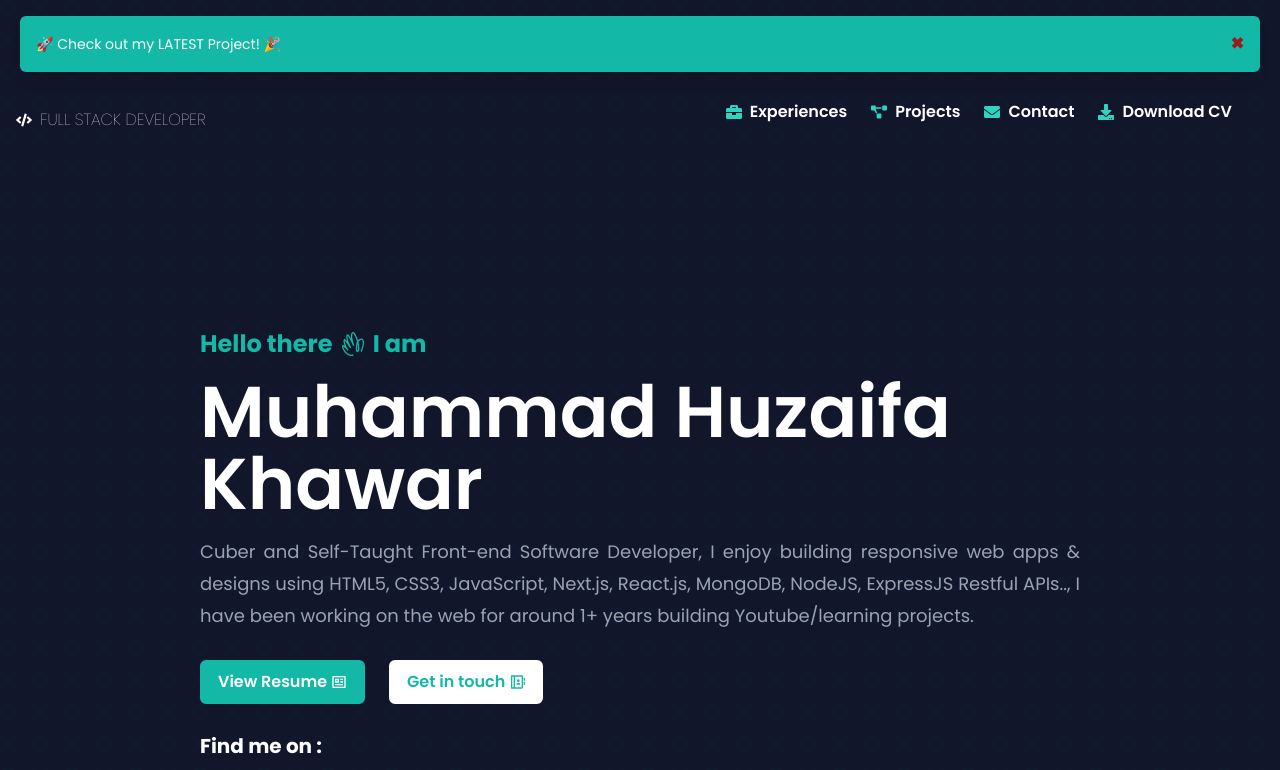
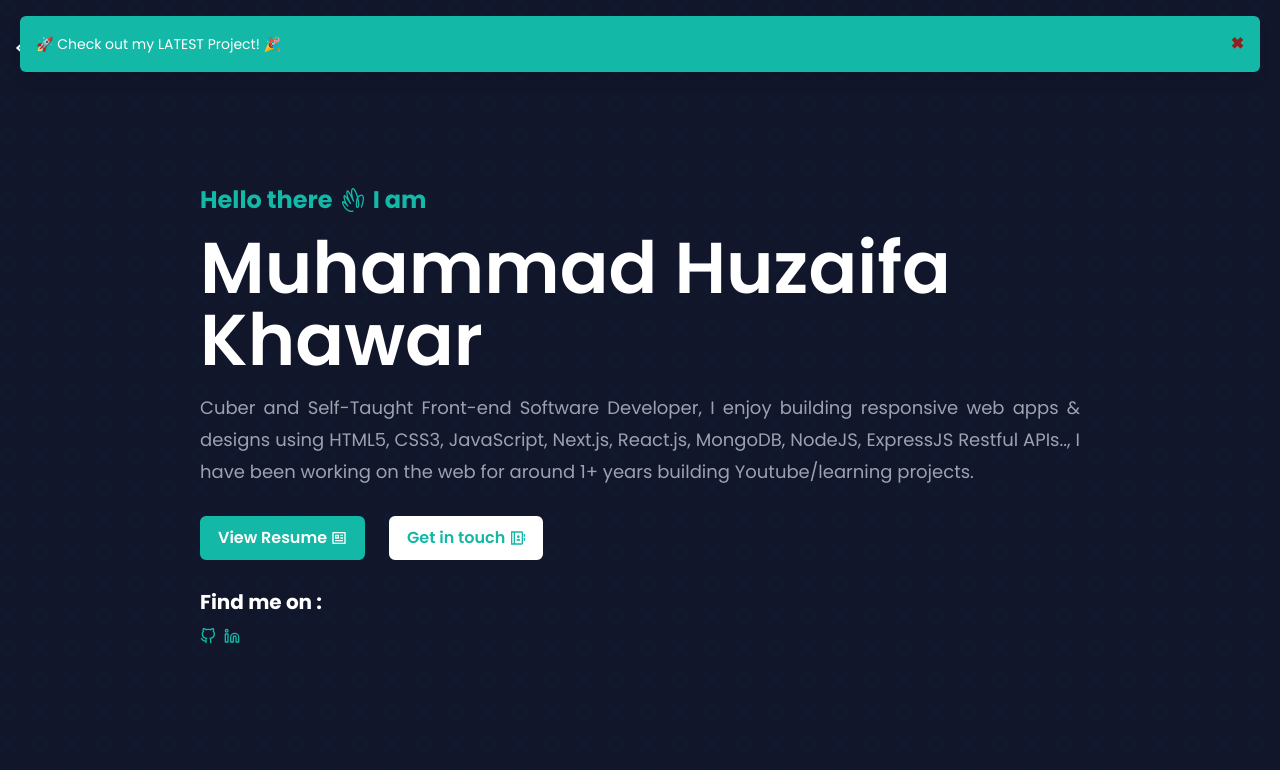
Before and after one commit to Muhammad-Huzaifa24/Personal-Portfolio, a Next.js app: page / in a window 1280 px wide. Shown: the top 770 px of the page. Built offline with nearby package versions, Linux system fonts and the light colour scheme.

Commit message:
adjust padding and margins

```diff
--- a/components/Experiences/index.jsx
+++ b/components/Experiences/index.jsx
@@ -38,7 +38,7 @@ const Experiences = () => {
 								<h3 className="font-semibold text-2xl text-white">
 									{experience.job_title}
 								</h3>
-								<p className="text-left mt-2 leading-6 text-sm text-gray-200 text-justify">
+								<p className="mt-2 leading-6 text-sm text-gray-200 text-justify">
 									{experience.description}
 								</p>
 							</div>
--- a/components/Navbar/index.jsx
+++ b/components/Navbar/index.jsx
@@ -62,7 +62,7 @@ const Navbar = () => {
 				{/* Menu */}
 				<nav>
 					<ul
-						className={`absolute left-0 top-0 m-0 py-20 pt-16 px-5 bg-[rgb(42_42_42)] z-40 w-full
+						className={`absolute left-0 top-0 m-0 px-5 bg-[rgb(42_42_42)] z-40 w-full
 									rounded-br-3xl rounded-bl-3xl md:w-auto md:bg-transparent md:flex
 									transition-all duration-500 ease-in-out transform overflow-hidden
 									${menuOpen ? "max-h-[45vh] opacity-100 translate-y-0" : "max-h-0 opacity-0 -translate-y-10"}
```
Lines whose indentation alone changed are shown as unchanged.
